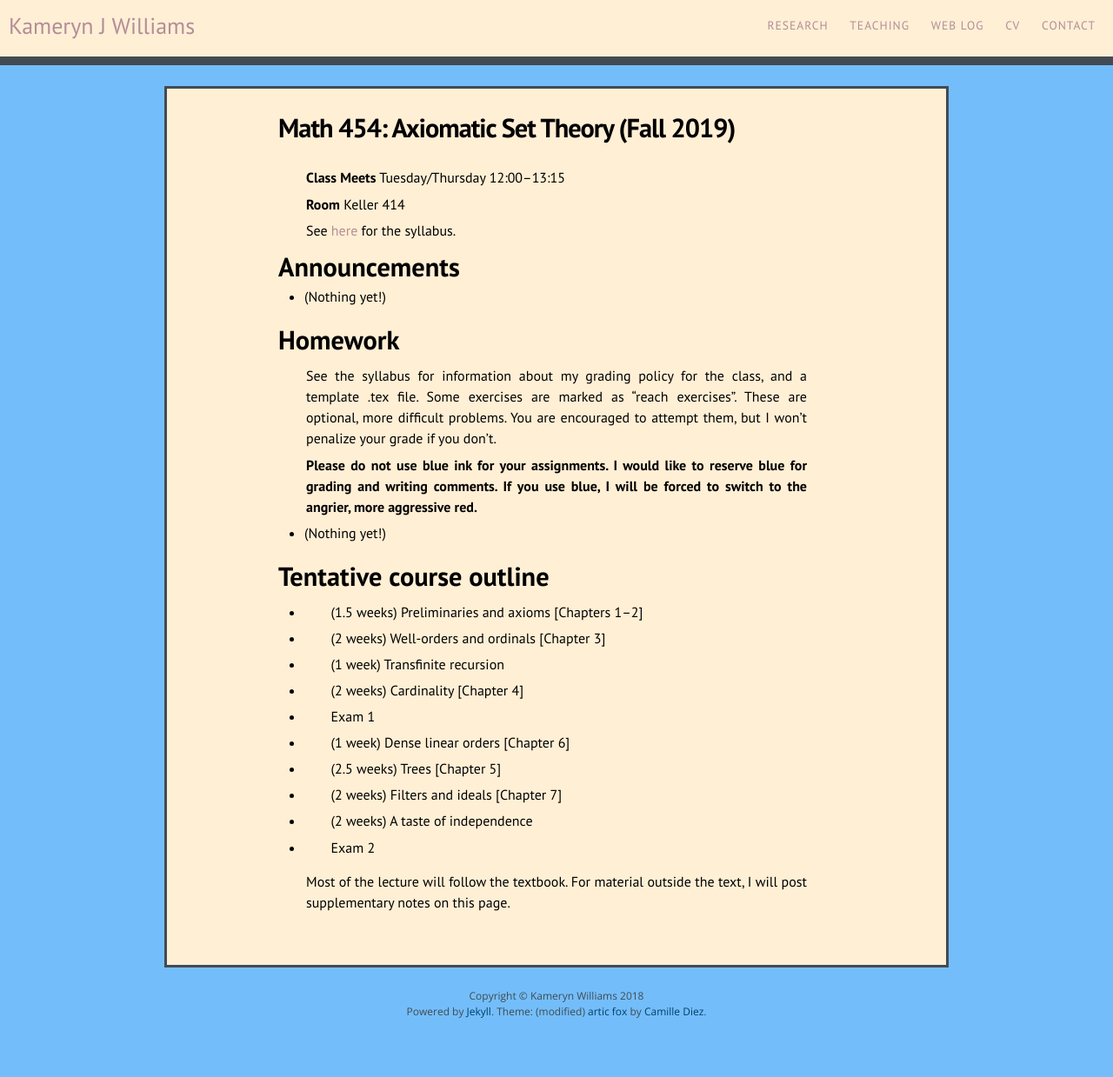
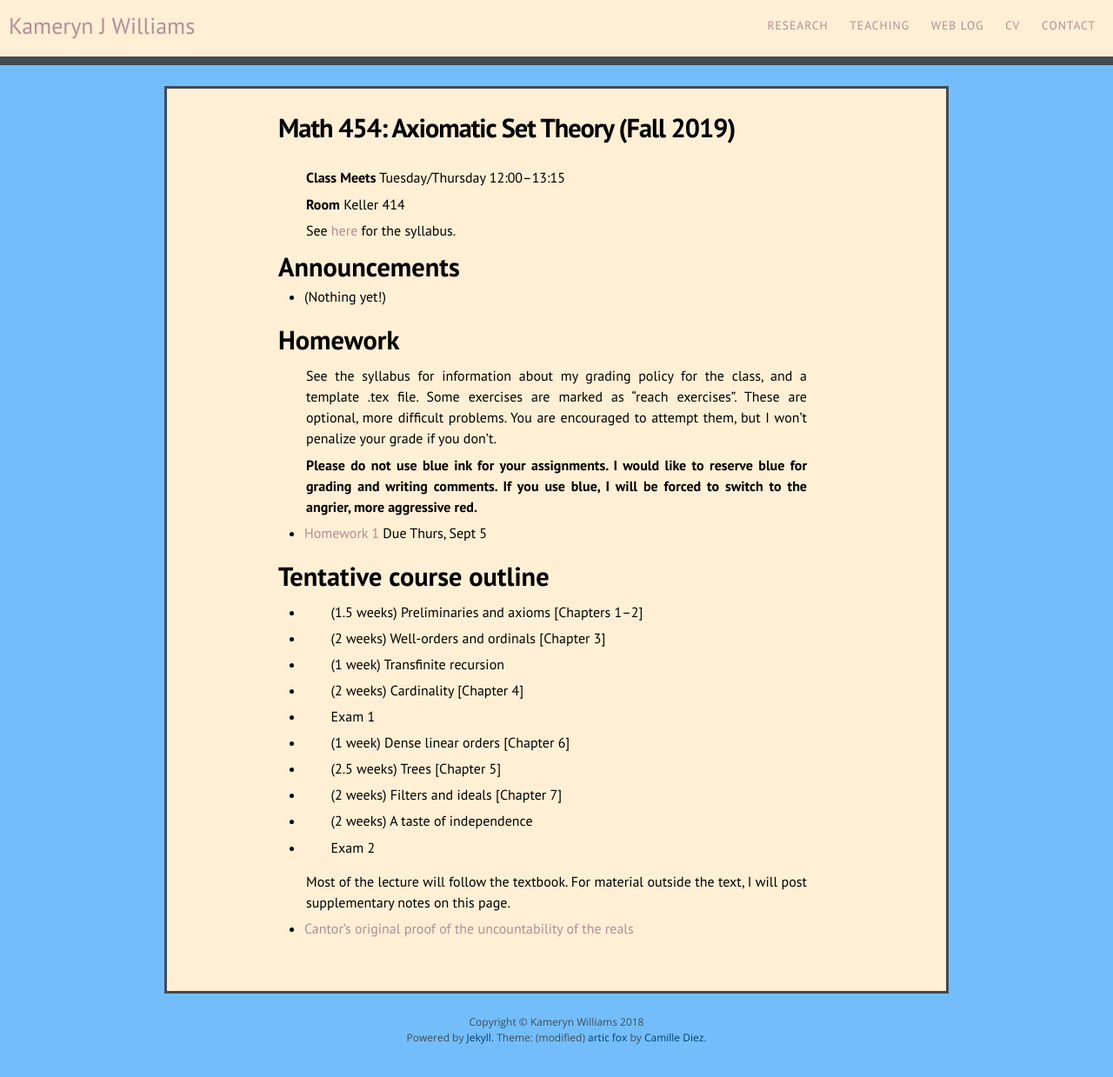
Before and after one commit to kamerynjw/kamerynjw.github.io, a Jekyll site: the page built from teaching/2019/math454.md, in a window 1280 px wide. Shown: the whole page at 87% size. Built offline with Jekyll 4.4.1, drawn with Linux system fonts in a browser that asks for light colours; nearby versions of some CDN libraries; before the commit the page ends 1209 px from its top, so only the background shows below that.

Commit message:
added h1 and lecture notes for 454

```diff
--- a/teaching/2019/math454.md
+++ b/teaching/2019/math454.md
@@ -22,7 +22,7 @@ See the syllabus for information about my grading policy for the class, and a te
 
 **Please do not use blue ink for your assignments. I would like to reserve blue for grading and writing comments. If you use blue, I will be forced to switch to the angrier, more aggressive red.**
 
-* (Nothing yet!)
+* [Homework 1]({{ page.url }}h1.pdf) Due Thurs, Sept 5
 
 Tentative course outline
 =========
@@ -48,3 +48,5 @@ Tentative course outline
 * Exam 2
 
 Most of the lecture will follow the textbook. For material outside the text, I will post supplementary notes on this page.
+
+* [Cantor's original proof of the uncountability of the reals]({{ page.url }}cantor1974.pdf)
```
Also changed, not shown: 2 other files.
